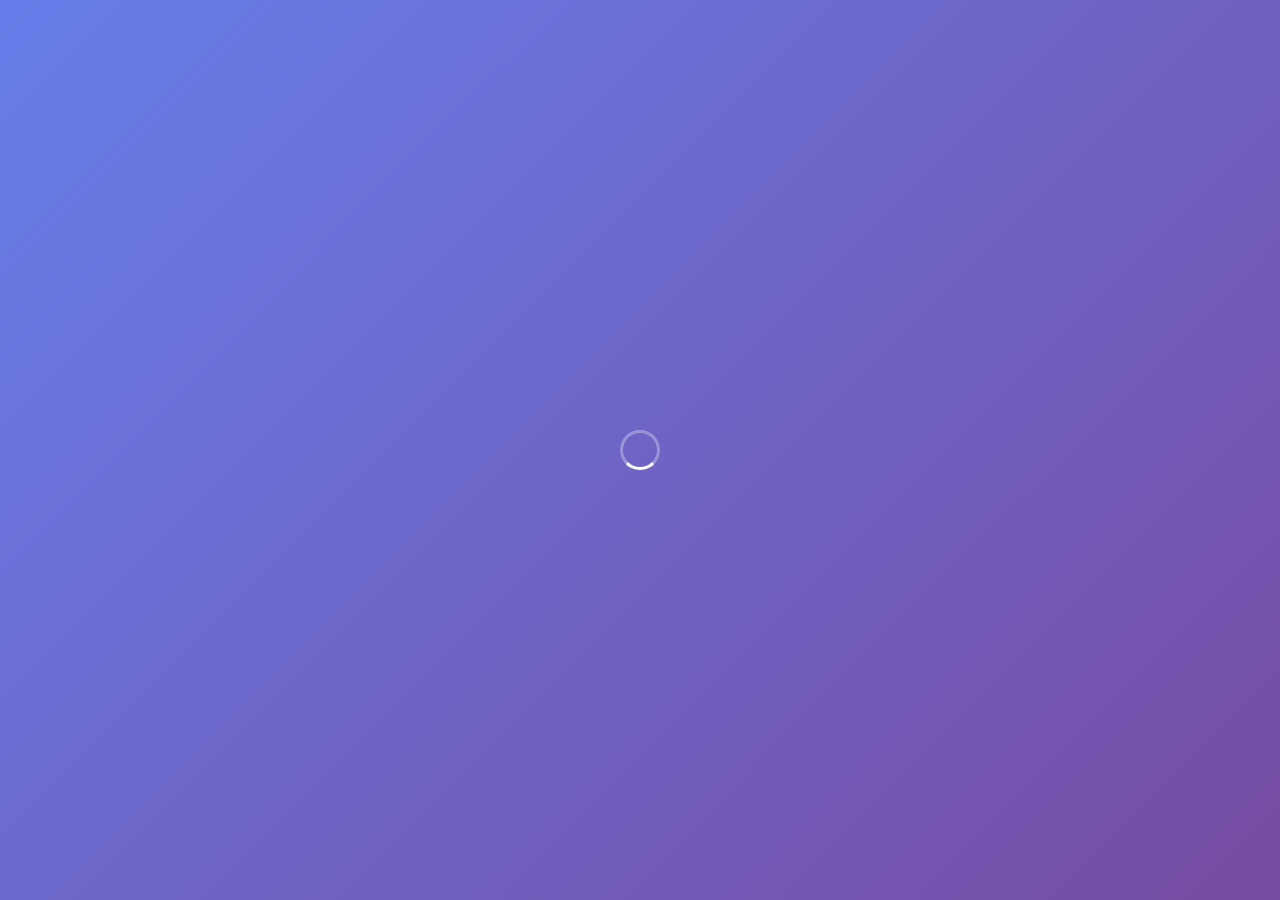
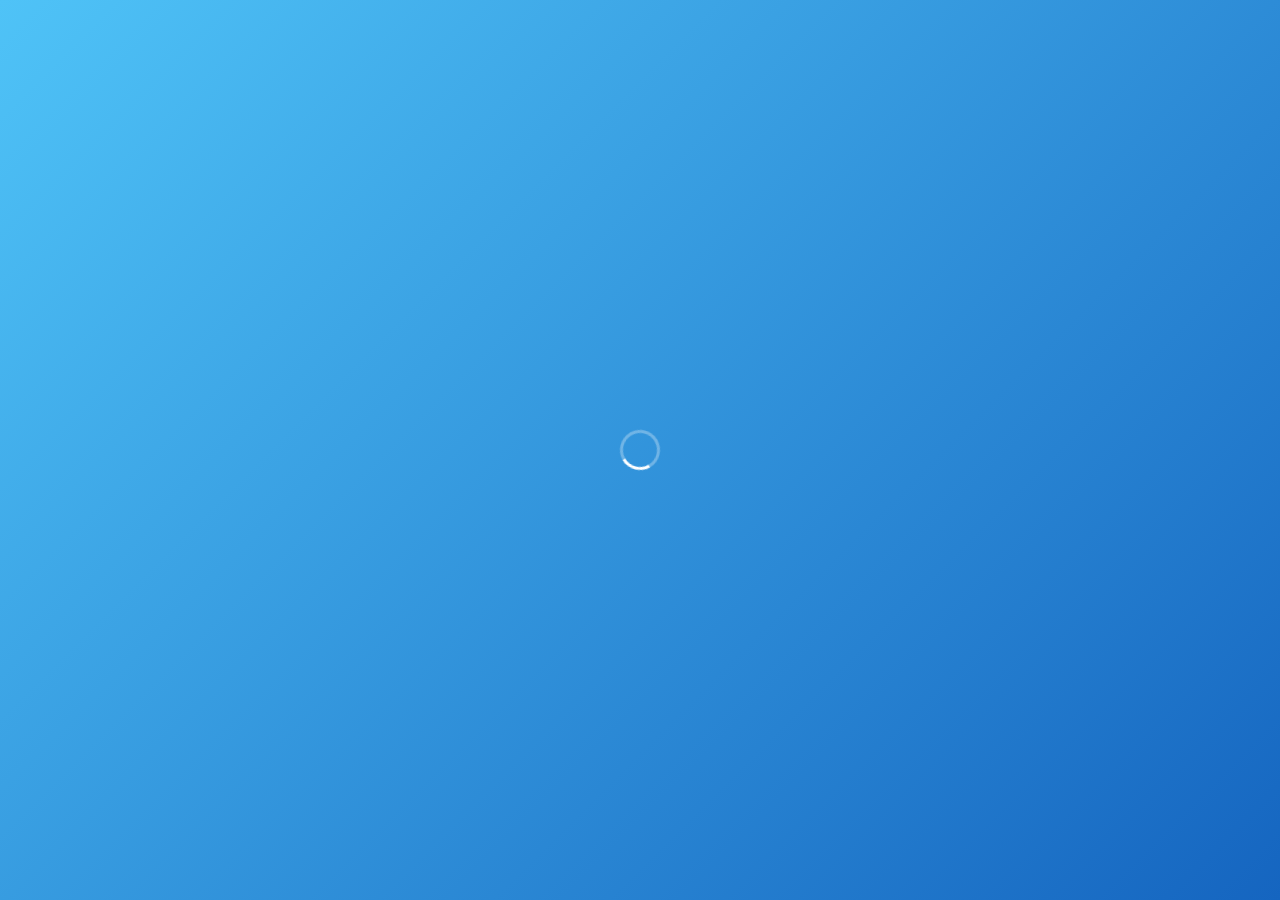

refactor: 移除文摘和教程相关功能，简化站点结构

--- a/styles/main.css
+++ b/styles/main.css
@@ -5,24 +5,39 @@
 }
 
 :root {
-  --primary-gradient: linear-gradient(135deg, #667eea 0%, #764ba2 100%);
-  --primary-color: #667eea;
-  --secondary-color: #764ba2;
+  --primary-gradient: linear-gradient(135deg, #4FC3F7 0%, #1565C0 100%);
+  --primary-color: #1976D2;
+  --secondary-color: #1565C0;
   --text-color: #333;
   --text-secondary: #666;
   --text-light: #888;
   --bg-color: #f5f7fa;
   --card-bg: white;
   --border-color: #e8e8e8;
-  --highlight-bg: rgba(102, 126, 234, 0.1);
-  --highlight-color: #667eea;
+  --highlight-bg: rgba(25, 118, 210, 0.1);
+  --highlight-color: #1976D2;
 }
 
 body {
   font-family: -apple-system, BlinkMacSystemFont, 'Segoe UI', Roboto, 'Helvetica Neue', Arial, sans-serif;
   line-height: 1.6;
   color: var(--text-color);
-  background: var(--bg-color);
+  background: transparent;
+  position: relative;
+  min-height: 100vh;
+}
+
+body::before {
+  content: '';
+  position: fixed;
+  top: 0;
+  left: 0;
+  right: 0;
+  bottom: 0;
+  background: url('../decorations/background.png') center/cover;
+  opacity: 0.85;
+  z-index: -1;
+  pointer-events: none;
 }
 
 a {
@@ -34,6 +49,10 @@ a {
   max-width: 1100px;
   margin: 0 auto;
   padding: 0 20px;
+}
+
+section[id] {
+  background: rgba(245, 247, 250, 0.6);
 }
 
 .section-title {
@@ -157,7 +176,7 @@ a {
   left: 0;
   right: 0;
   bottom: 0;
-  background: linear-gradient(135deg, #667eea 0%, #764ba2 100%);
+  background: linear-gradient(135deg, #4FC3F7 0%, #1565C0 100%);
   display: flex;
   flex-direction: column;
   align-items: center;
